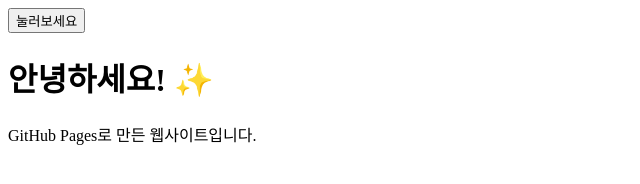
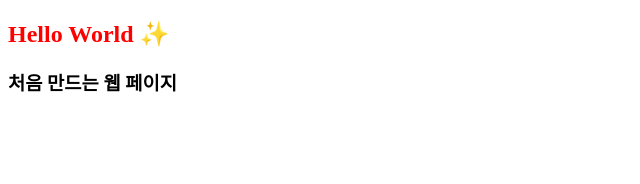
Before and after one commit to jinwook3470/jinwook3470.github.io, a plain HTML site: page index.html in a window 1280 px wide. Shown: the whole page, without its empty margins (0-640 px from the left). Drawn offline with Linux system fonts and the light colour scheme.

Commit message:
Update index.html

```diff
--- a/index.html
+++ b/index.html
@@ -1,11 +1,17 @@
-<!DOCTYPE html>
-<html>
-  <head>
-    <title>My GitHub Page</title>
-  </head>
-  <body>
-    <button onclick="alert('버튼을 클릭했어요!')">눌러보세요</button>
-    <h1>안녕하세요! ✨</h1>
-    <p>GitHub Pages로 만든 웹사이트입니다.</p>
-  </body>
+<!doctype html>
+<html lang='ko'>
+<head>
+  <meta charset="utf-8">
+  <title>My First Web Site</title>
+  <style>
+    h2 { font-weight:bolder; color:red; }
+  </style>
+  <script>
+     alert('Hello World');
+  </script>
+</head>
+<body>
+  <h2>Hello World ✨</h2>
+  <h3>처음 만드는 웹 페이지</h3>
+</body>
 </html>
```
